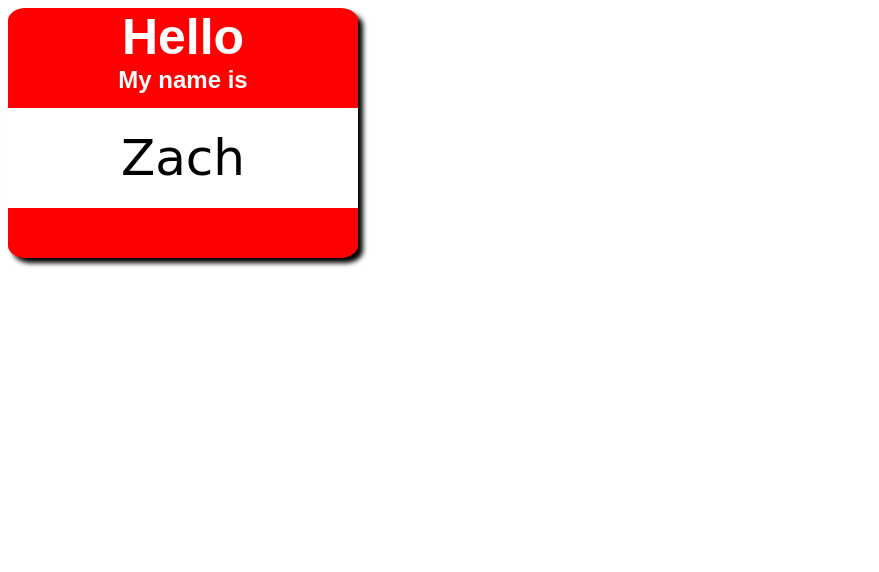
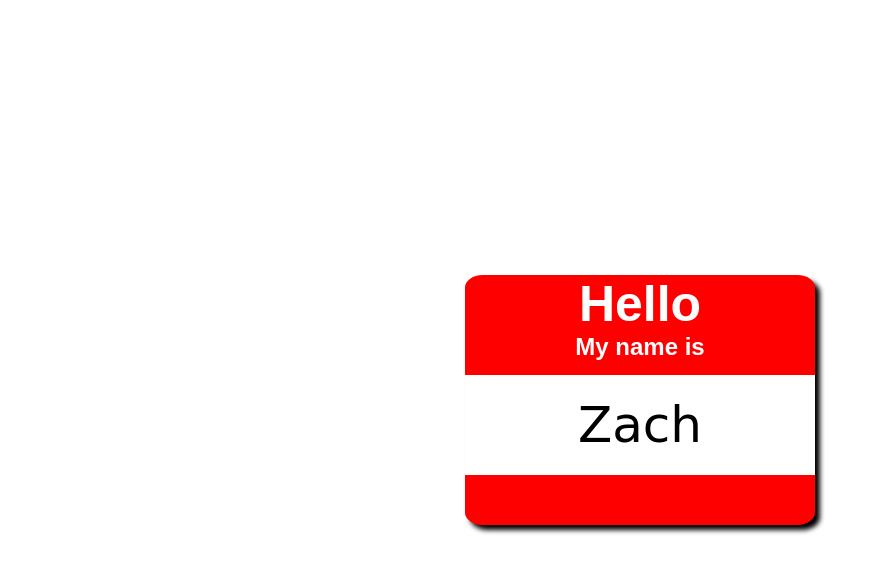
Before and after one commit to ZachMGaines/name-tag-2021, a plain HTML site: page index.html in a window 1280 px wide. Shown: the whole page, without its empty margins (0-879 px from the left). Drawn offline with Linux system fonts and the light colour scheme.

Commit message:
center page

```diff
--- a/style.css
+++ b/style.css
@@ -1,6 +1,15 @@
-/* body html {
+* {
+    box-sizing: border-box;
+}
 
-}*/
+body, html {
+    display: flex;
+    justify-content: center;
+    text-align: center;
+    align-items: center;
+    height: 100%;
+
+}
 
 .name-tag {
     height: 250px;
@@ -11,9 +20,7 @@
     background-color: red;
     border-top-right-radius: 5%;
     border-top-left-radius: 5%;
-    box-shadow: 5px 5px 5px;
-
-
+    box-shadow: 5px 5px 5px 0;
 }
 
 .header {
```
